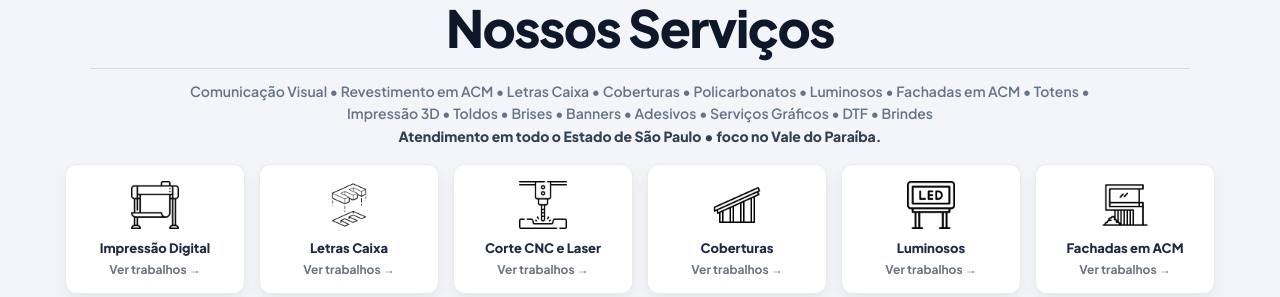
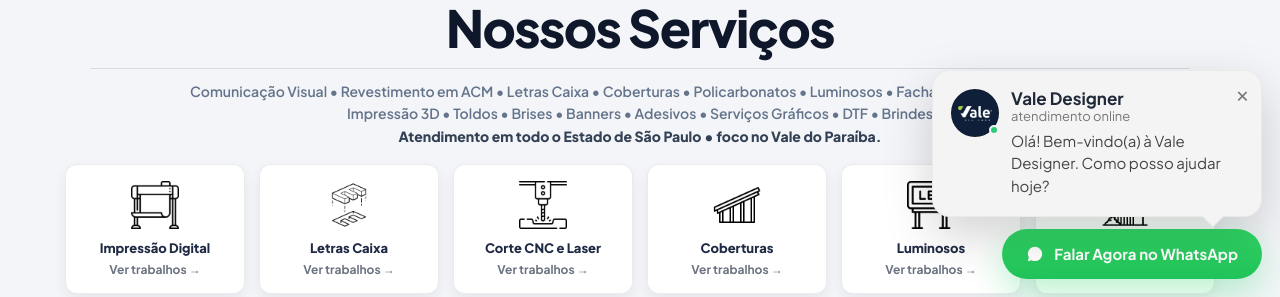
Before and after one commit to valedesignersp-arch/vale-designer-site, a Next.js app: page / in a window 1280 px wide. Shown: the part 503-800 px from the top of the page. Built offline with nearby package versions, Linux system fonts and the light colour scheme.

Commit message:
Adiciona chat flutuante do WhatsApp

```diff
--- /dev/null
+++ b/app/components/WhatsAppChat.tsx
@@ -0,0 +1,209 @@
+"use client"
+
+import { useEffect, useState } from "react"
+
+const WHATSAPP_NUMBER = "5512988075372"
+const MESSAGE =
+  "Olá! Vim pelo site da Vale Designer e gostaria de um orçamento."
+
+const LINK = `https://wa.me/${WHATSAPP_NUMBER}?text=${encodeURIComponent(
+  MESSAGE
+)}`
+
+export default function WhatsAppChat() {
+  const [open, setOpen] = useState(false)
+
+  useEffect(() => {
+    const timer = setTimeout(() => {
+      setOpen(true)
+    }, 1500)
+
+    return () => clearTimeout(timer)
+  }, [])
+
+  return (
+    <div
+      style={{
+        position: "fixed",
+        right: "18px",
+        bottom: "18px",
+        zIndex: 9999,
+        display: "flex",
+        flexDirection: "column",
+        alignItems: "flex-end",
+        gap: "12px",
+      }}
+    >
+      {open && (
+        <div
+          style={{
+            width: "330px",
+            maxWidth: "calc(100vw - 24px)",
+            background: "#f4f4f4",
+            borderRadius: "18px",
+            padding: "18px",
+            boxShadow: "0 18px 50px rgba(0,0,0,0.18)",
+            position: "relative",
+            animation: "fadeUpChat .35s ease",
+            border: "1px solid rgba(0,0,0,0.04)",
+          }}
+        >
+          <button
+            onClick={() => setOpen(false)}
+            aria-label="Fechar chat"
+            title="Fechar"
+            style={{
+              position: "absolute",
+              right: "12px",
+              top: "10px",
+              border: "none",
+              background: "transparent",
+              fontSize: "22px",
+              cursor: "pointer",
+              color: "#777",
+              lineHeight: 1,
+            }}
+          >
+            ×
+          </button>
+
+          <div
+            style={{
+              display: "flex",
+              gap: "12px",
+              alignItems: "flex-start",
+              paddingRight: "20px",
+            }}
+          >
+            <div style={{ position: "relative", flexShrink: 0 }}>
+              <div
+                style={{
+                  width: "48px",
+                  height: "48px",
+                  borderRadius: "50%",
+                  background: "#0f1f3a",
+                  border: "1px solid rgba(0,0,0,0.15)",
+                  display: "flex",
+                  alignItems: "center",
+                  justifyContent: "center",
+                  overflow: "hidden",
+                }}
+              >
+                <img
+                  src="/logo.png"
+                  alt="Vale Designer"
+                  style={{
+                    width: "34px",
+                    height: "34px",
+                    objectFit: "contain",
+                  }}
+                />
+              </div>
+
+              <span
+                style={{
+                  position: "absolute",
+                  right: "0",
+                  bottom: "2px",
+                  width: "10px",
+                  height: "10px",
+                  borderRadius: "50%",
+                  background: "#2ecc71",
+                  border: "2px solid #f4f4f4",
+                }}
+              />
+            </div>
+
+            <div style={{ minWidth: 0 }}>
+              <div
+                style={{
+                  fontWeight: 700,
+                  fontSize: "17px",
+                  color: "#1f2937",
+                  lineHeight: 1.15,
+                }}
+              >
+                Vale Designer
+              </div>
+
+              <div
+                style={{
+                  fontSize: "13px",
+                  color: "#777",
+                  marginBottom: "6px",
+                  lineHeight: 1.2,
+                }}
+              >
+                atendimento online
+              </div>
+
+              <div
+                style={{
+                  fontSize: "15px",
+                  color: "#444",
+                  lineHeight: "1.5",
+                }}
+              >
+                Olá! Bem-vindo(a) à Vale Designer. Como posso ajudar hoje?
+              </div>
+            </div>
+          </div>
+
+          <div
+            style={{
+              position: "absolute",
+              right: "40px",
+              bottom: "-8px",
+              width: "16px",
+              height: "16px",
+              background: "#f4f4f4",
+              transform: "rotate(45deg)",
+              borderRight: "1px solid rgba(0,0,0,0.04)",
+              borderBottom: "1px solid rgba(0,0,0,0.04)",
+            }}
+          />
+        </div>
+      )}
+
+      <a
+        href={LINK}
+        target="_blank"
+        rel="noreferrer"
+        aria-label="Falar Agora no WhatsApp"
+        title="Falar Agora no WhatsApp"
+        style={{
+          background: "linear-gradient(180deg,#31d766,#21c45a)",
+          color: "#fff",
+          padding: "14px 24px",
+          borderRadius: "999px",
+          fontWeight: 700,
+          fontSize: "15px",
+          textDecoration: "none",
+          display: "flex",
+          alignItems: "center",
+          justifyContent: "center",
+          gap: "10px",
+          boxShadow: "0 14px 34px rgba(37,211,102,.3)",
+          minHeight: "50px",
+          minWidth: "255px",
+          maxWidth: "calc(100vw - 24px)",
+          textAlign: "center",
+        }}
+      >
+        <svg
+          xmlns="http://www.w3.org/2000/svg"
+          width="18"
+          height="18"
+          viewBox="0 0 32 32"
+          fill="currentColor"
+          aria-hidden="true"
+        >
+          <path d="M19.11 17.21c-.29-.14-1.7-.84-1.96-.94-.26-.1-.45-.14-.64.15-.19.29-.74.94-.91 1.13-.17.19-.33.22-.62.07-.29-.14-1.2-.44-2.29-1.41-.84-.75-1.41-1.67-1.58-1.95-.17-.29-.02-.44.13-.58.13-.13.29-.33.43-.5.14-.17.19-.29.29-.48.1-.19.05-.36-.02-.5-.07-.14-.64-1.54-.88-2.11-.23-.55-.47-.47-.64-.48h-.55c-.19 0-.5.07-.76.36-.26.29-1 1-.99 2.45 0 1.44 1.05 2.83 1.2 3.02.14.19 2.07 3.16 5.01 4.43.7.3 1.24.48 1.66.61.7.22 1.34.19 1.84.12.56-.08 1.7-.69 1.94-1.35.24-.66.24-1.22.17-1.34-.07-.12-.26-.19-.55-.33Z" />
+          <path d="M16.02 3.2C9.03 3.2 3.36 8.86 3.36 15.85c0 2.22.58 4.39 1.69 6.31L3.2 28.8l6.79-1.78a12.6 12.6 0 0 0 6.03 1.54h.01c6.99 0 12.66-5.67 12.66-12.66 0-3.39-1.32-6.58-3.71-8.97A12.59 12.59 0 0 0 16.02 3.2Z" />
+        </svg>
+
+        Falar Agora no WhatsApp
+      </a>
+    </div>
+  )
+}
--- a/app/globals.css
+++ b/app/globals.css
@@ -61,10 +61,10 @@ html {
 
 body {
   min-height: 100%;
+  margin: 0;
   background: var(--background);
   color: var(--foreground);
 
-  /* usa a fonte setada no layout (Plus Jakarta Sans) */
   font-family: var(--font-sans), system-ui, -apple-system, "Segoe UI", Roboto,
     Arial, sans-serif;
 
@@ -92,23 +92,21 @@ select {
   font: inherit;
 }
 
-/* seleção (fica premium) */
 ::selection {
   background: rgba(181, 214, 0, 0.35);
 }
 
-/* acessibilidade: foco visível */
 :focus-visible {
   outline: 3px solid rgba(181, 214, 0, 0.55);
   outline-offset: 3px;
   border-radius: 12px;
 }
 
-/* respeita “reduzir movimento” */
 @media (prefers-reduced-motion: reduce) {
   html {
     scroll-behavior: auto;
   }
+
   *,
   *::before,
   *::after {
@@ -183,22 +181,16 @@ p {
   display: inline-flex;
   align-items: center;
   justify-content: center;
-
   height: 42px;
   padding: 0 20px;
-
   border-radius: 14px;
-
   background: linear-gradient(180deg, #c8ea1f, #a9cc00);
   border: 1px solid rgba(0, 0, 0, 0.18);
-
   font-weight: 800;
   font-size: 13px;
   letter-spacing: 0.05em;
-
   color: #20310a;
   box-shadow: 0 12px 30px rgba(181, 214, 0, 0.28);
-
   transition: transform 0.18s ease, filter 0.18s ease, box-shadow 0.18s ease;
 }
 
@@ -216,7 +208,6 @@ p {
   position: sticky;
   top: 0;
   z-index: 100;
-
   background: linear-gradient(180deg, var(--nav), var(--nav2));
   border-bottom: 1px solid rgba(255, 255, 255, 0.08);
   backdrop-filter: blur(8px);
@@ -250,13 +241,11 @@ p {
   gap: 18px;
   flex-wrap: wrap;
   align-items: center;
-
   font-size: 12px;
   font-weight: 700;
   letter-spacing: var(--ls-wide);
   color: #dbe4ff;
   text-transform: uppercase;
-
   justify-content: flex-end;
 }
 
@@ -447,6 +436,21 @@ p {
 }
 
 /* ============================= */
+/* ANIMAÇÃO DO CHAT              */
+/* ============================= */
+
+@keyframes fadeUpChat {
+  from {
+    opacity: 0;
+    transform: translateY(16px) scale(0.98);
+  }
+  to {
+    opacity: 1;
+    transform: translateY(0) scale(1);
+  }
+}
+
+/* ============================= */
 /* RESPONSIVO                    */
 /* ============================= */
 
@@ -454,12 +458,12 @@ p {
   .hero-in {
     grid-template-columns: 1fr;
   }
+
   .hero {
     height: 420px;
   }
 }
 
-/* MOBILE PREMIUM: menu rolável e header organizado */
 @media (max-width: 760px) {
   .topbar-in {
     height: auto;
@@ -484,7 +488,7 @@ p {
   }
 
   .menu::-webkit-scrollbar {
-    height: 0px;
+    height: 0;
   }
 
   .btnTop {
--- a/app/layout.tsx
+++ b/app/layout.tsx
@@ -4,6 +4,7 @@ import Script from "next/script"
 import { Plus_Jakarta_Sans } from "next/font/google"
 import SiteHeader from "./components/SiteHeader"
 import HeroCarousel from "./components/HeroCarousel"
+import WhatsAppChat from "./components/WhatsAppChat"
 
 const fontSans = Plus_Jakarta_Sans({
   subsets: ["latin"],
@@ -146,7 +147,11 @@ function LocalBusinessJsonLd() {
   )
 }
 
-export default function RootLayout({ children }: { children: React.ReactNode }) {
+export default function RootLayout({
+  children,
+}: {
+  children: React.ReactNode
+}) {
   return (
     <html lang="pt-br" className={fontSans.variable}>
       <body className={fontSans.className}>
@@ -189,6 +194,7 @@ export default function RootLayout({ children }: { children: React.ReactNode })
               >
                 <img src="/icons/whatsapp.png" alt="" />
               </a>
+
               <a
                 href={INSTAGRAM}
                 target="_blank"
@@ -198,6 +204,7 @@ export default function RootLayout({ children }: { children: React.ReactNode })
               >
                 <img src="/icons/instagram.png" alt="" />
               </a>
+
               <a
                 href={FACEBOOK}
                 target="_blank"
@@ -207,6 +214,7 @@ export default function RootLayout({ children }: { children: React.ReactNode })
               >
                 <img src="/icons/facebook.png" alt="" />
               </a>
+
               <a
                 href="https://tiktok.com"
                 target="_blank"
@@ -219,6 +227,8 @@ export default function RootLayout({ children }: { children: React.ReactNode })
             </div>
           </div>
         </footer>
+
+        <WhatsAppChat />
       </body>
     </html>
   )
```
